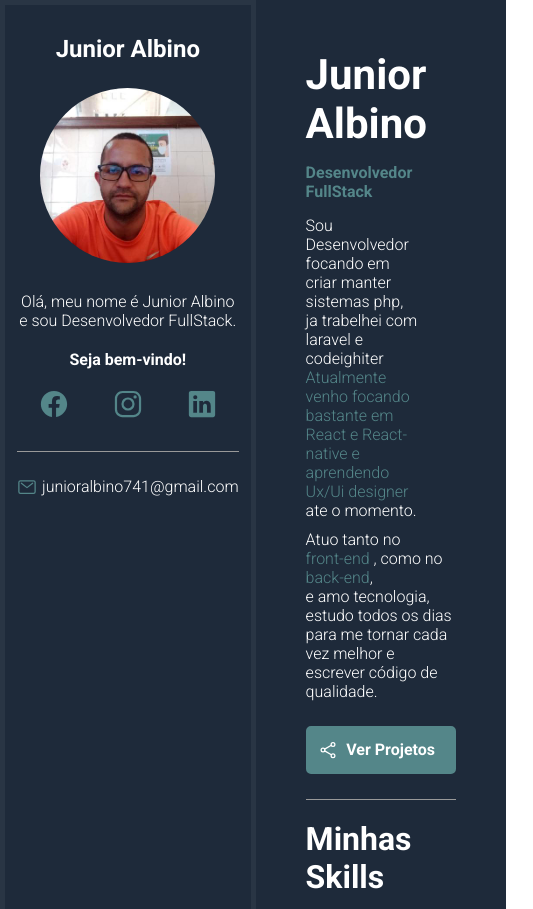
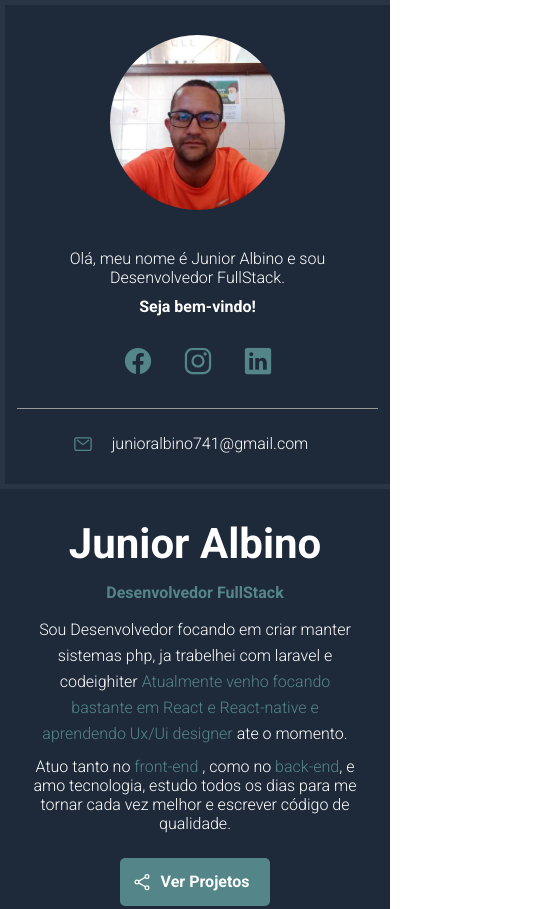
Before and after one commit to junioralbino/junioralbino.github.io, a plain HTML site: page index.html in a window 390 px wide. Shown: the top 909 px of the page, 533 px wide, since content can reach past the window. Drawn offline with nearby package versions, Linux system fonts and the light colour scheme.

Commit message:
Melhorando o mobile
Esta sendo melhorando o css da versao mobile

```diff
--- a/css/styles.css
+++ b/css/styles.css
@@ -162,3 +162,46 @@
     padding-left: 10px;
     border-left: 5px solid var(--main-color);
 }
+.skills-box i {
+    font-size: 45px;
+    margin-right: 10px;
+}
+
+/* mobilbe */
+@media(max-width: 450px){
+    #container {
+      flex-direction: column;
+    }
+    #bio-container {
+        min-height: auto;
+        border-right: none;
+        border-bottom: 5px solid var(--bio-border-color);
+    }
+    #bio-container  h2{
+        display: none;
+    }
+    #bio-container > p{
+        /* max-width: 60px; */
+        margin: 10px auto;
+    }
+    #social-container li{
+        flex: none;
+        margin-top: 20px;
+    }
+    #bio-container span {
+        margin: 10px auto;
+    }
+    #btn-project {
+        margin: 25px auto;
+    }
+    #about-container {
+        text-align: center;
+        padding: 30px;
+    }
+    #about-container .description {
+        margin: 10px auto;
+        max-width: 100%;
+        line-height: 26px;
+    }
+
+}
--- a/index.html
+++ b/index.html
@@ -36,7 +36,7 @@
             <h1 id="name">Junior Albino</h1>
             <p id="title"><span class="lighlight">Desenvolvedor FullStack</span></p>
             <p class="description">Sou Desenvolvedor focando em criar manter sistemas php, ja trabelhei com laravel e codeighiter <span class="lighlight">Atualmente venho focando bastante em React e React-native e aprendendo Ux/Ui designer</span> ate o momento.</p>
-            <p class="">Atuo tanto no </p><span class="lighlight"> front-end </span>, como no <span class="lighlight"> back-end</span>, <p>e amo tecnologia, estudo todos os dias para me tornar cada vez melhor e escrever código de qualidade.</p>
+            <p class="">Atuo tanto no <span class="lighlight"> front-end </span>, como no <span class="lighlight"> back-end</span>, e amo tecnologia, estudo todos os dias para me tornar cada vez melhor e escrever código de qualidade.</p>
             <a href="#" id="btn-project"><ion-icon name="share-social-outline"></ion-icon><span>Ver Projetos</span></a>
 
             <h2 id="skills-section-title">Minhas Skills</h2>
```
